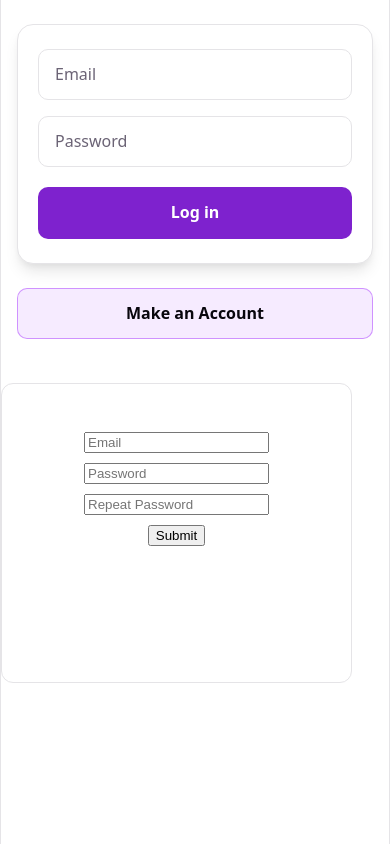
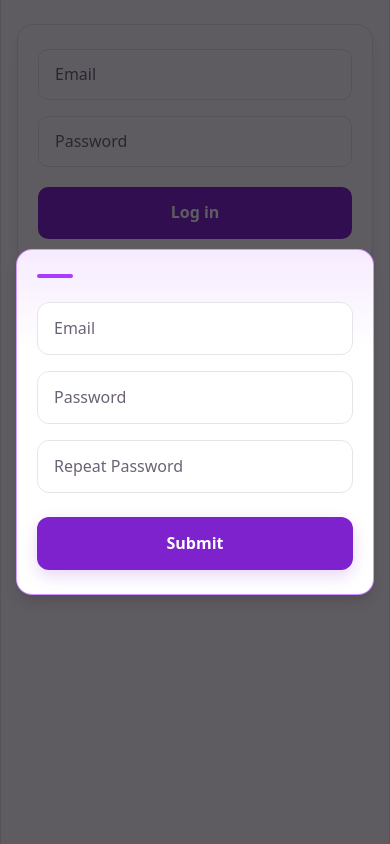
Before and after one commit to bgkz/SupportOps-AI, a React (Vite) app in the folder frontend/: page / in a window 390 px wide. Both pictures are taken after a click on the button "Make an Account". Built offline with nearby package versions, Linux system fonts and the light colour scheme; no server answers.

Commit message:
feat: style registration modal and close it on backdrop click
- Center registration modal over the login screen with a dimmed backdrop
- Improve registration form styles and mobile layout
- Close the modal on outside clicks while preserving form interactions

```diff
--- a/frontend/src/App.css
+++ b/frontend/src/App.css
@@ -54,9 +54,50 @@
   border-radius: 12px;
 }
 
+.registration-overlay {
+  position: fixed;
+  inset: 0;
+  z-index: 100;
+  display: flex;
+  align-items: center;
+  justify-content: center;
+  padding: 16px;
+  box-sizing: border-box;
+  background: rgba(8, 6, 13, 0.65);
+}
+
+.registration-overlay > .modal-content {
+  width: 100%;
+  max-width: 460px;
+  min-height: 0;
+  max-height: calc(100dvh - 32px);
+  overflow-y: auto;
+  margin: 0;
+  padding: 32px;
+  border: 1px solid var(--accent-border);
+  border-radius: 20px;
+  background: linear-gradient(var(--accent-bg), transparent 100px), var(--bg);
+  box-shadow: var(--shadow);
+}
+
+.registration-overlay > .modal-content::before {
+  content: "";
+  display: block;
+  width: 36px;
+  height: 4px;
+  margin-bottom: 24px;
+  border-radius: 999px;
+  background: var(--accent);
+}
+
 @media (max-width: 480px) {
   .main-app > button {
     margin-top: -12px;
+  }
+
+  .registration-overlay > .modal-content {
+    padding: 24px 20px;
+    border-radius: 16px;
   }
 }
 
--- a/frontend/src/App.tsx
+++ b/frontend/src/App.tsx
@@ -25,6 +25,10 @@ function App() {
 
           {openRegistrationView && (
             <div
+              className="registration-overlay"
+              onClick={() => setOpenRegistrationView(false)}
+            >
+              <div
                 className="modal-content"
                 role="dialog"
                 aria-modal="true"
@@ -32,6 +36,7 @@ function App() {
                 onClick={(event) => event.stopPropagation()}
               >
                 <RegistrationView />
+              </div>
             </div>
           )}
         </>
--- a/frontend/src/components/RegistrationView.css
+++ b/frontend/src/components/RegistrationView.css
@@ -1,11 +1,90 @@
 .registration-form {
   width: 100%;
-  max-width: 400px;
-  padding: 24px;
+  padding: 0;
   box-sizing: border-box;
   display: flex;
   flex-direction: column;
-  align-items: center;
-  gap: 10px;
+  align-items: stretch;
+  gap: 16px;
   margin: 0 auto;
+  text-align: left;
 }
+
+.registration-form input {
+  box-sizing: border-box;
+  width: 100%;
+  min-width: 0;
+  min-height: 52px;
+  padding: 14px 16px;
+  border: 1px solid var(--border);
+  border-radius: 12px;
+  background: var(--bg);
+  color: var(--text-h);
+  font: inherit;
+  font-size: 16px;
+  transition: border-color 160ms ease, box-shadow 160ms ease;
+}
+
+.registration-form input::placeholder {
+  color: var(--text);
+  opacity: 1;
+}
+
+.registration-form input:hover {
+  border-color: var(--accent-border);
+}
+
+.registration-form input:focus-visible {
+  outline: 2px solid var(--accent);
+  outline-offset: 2px;
+  border-color: var(--accent);
+  box-shadow: 0 0 0 4px var(--accent-bg);
+}
+
+.registration-form-submit-button {
+  min-height: 52px;
+  margin-top: 8px;
+  padding: 14px 20px;
+  border: 1px solid transparent;
+  border-radius: 12px;
+  background: #7e22ce;
+  color: #fff;
+  font: inherit;
+  font-size: 16px;
+  font-weight: 650;
+  cursor: pointer;
+  box-shadow: 0 6px 16px rgba(126, 34, 206, 0.18);
+  transition: background 160ms ease, box-shadow 160ms ease;
+}
+
+.registration-form-submit-button:hover {
+  background: #6b21a8;
+  box-shadow: 0 8px 20px rgba(126, 34, 206, 0.25);
+}
+
+.registration-form-submit-button:active {
+  background: #581c87;
+}
+
+.registration-form-submit-button:focus-visible {
+  outline: 2px solid var(--accent);
+  outline-offset: 3px;
+}
+
+.registration-form [role="alert"] {
+  padding: 14px 16px;
+  border: 1px solid var(--accent-border);
+  border-radius: 12px;
+  background: var(--accent-bg);
+  color: var(--text-h);
+  font-size: 14px;
+  line-height: 1.6;
+  overflow-wrap: anywhere;
+}
+
+@media (prefers-reduced-motion: reduce) {
+  .registration-form input,
+  .registration-form-submit-button {
+    transition: none;
+  }
+}
```
Lines whose indentation alone changed are shown as unchanged.
